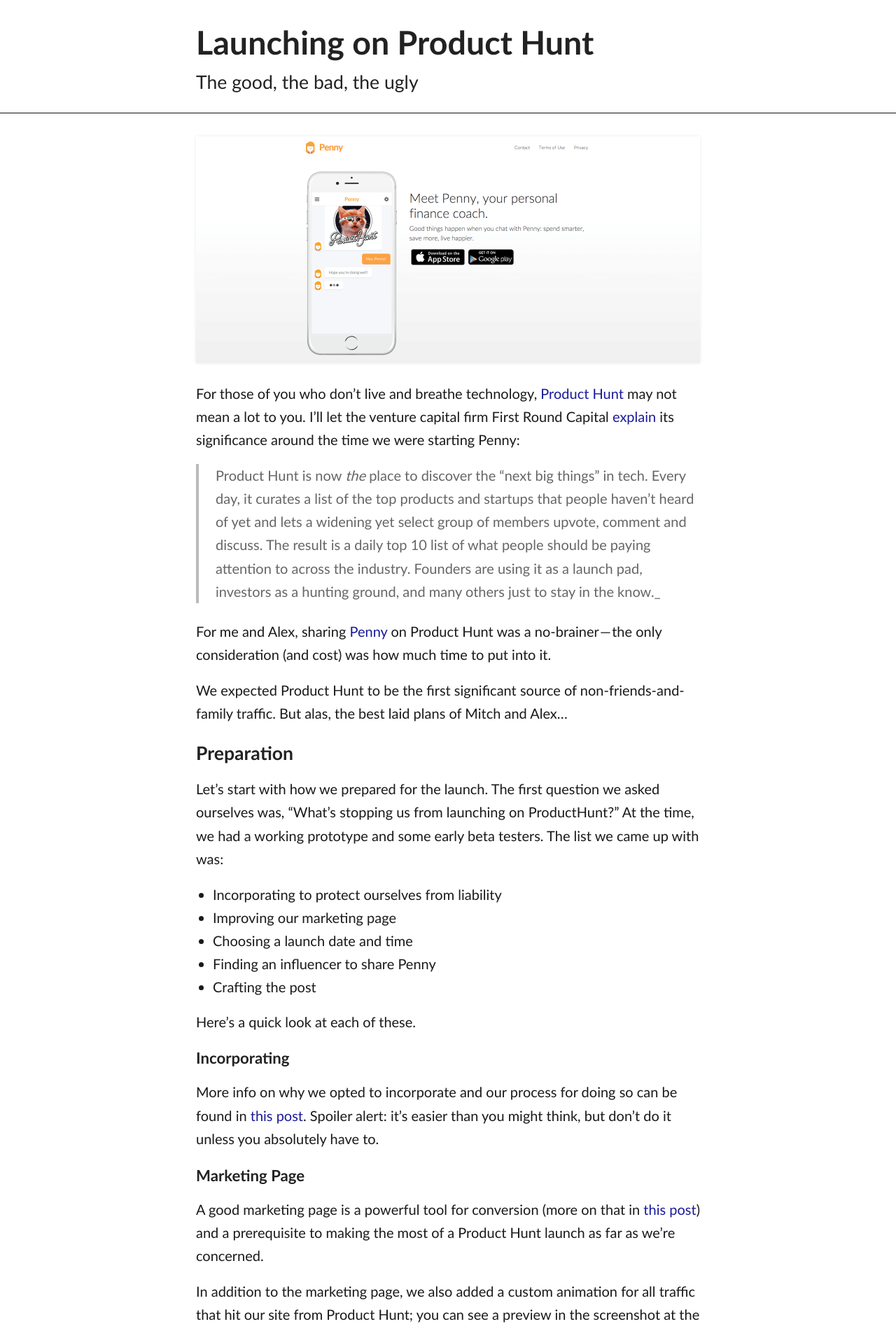
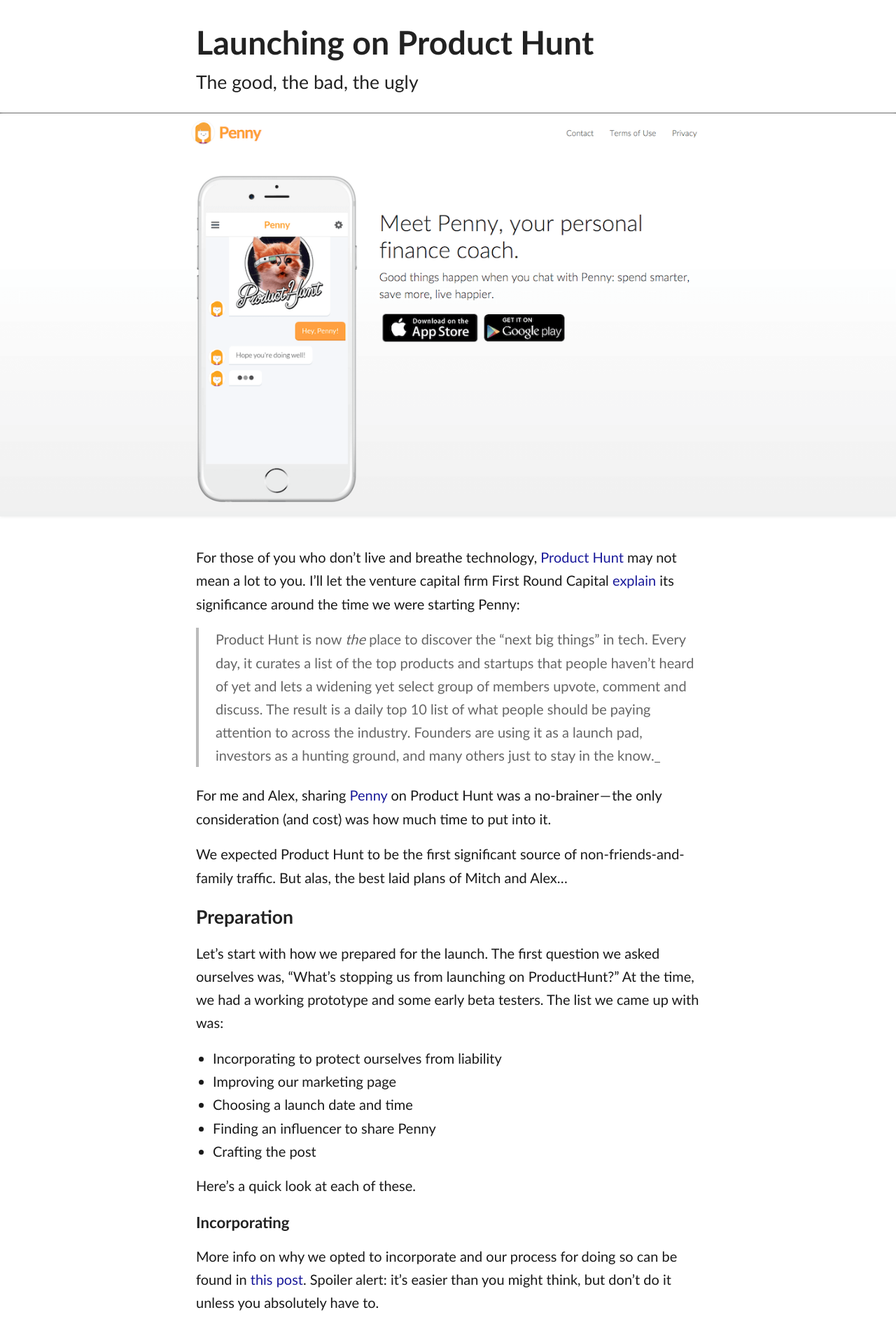
Before and after one commit to dontmitch/dontmitch.github.io, a Jekyll site: the page built from 2015-11-03-launching-on-product-hunt.md, in a window 1280 px wide. Shown: the top 1902 px of the page at 70% size. Built offline with Jekyll 4.4.1, drawn with Linux system fonts in a browser that asks for light colours; our own code applies the rules of GitHub Pages for plain Markdown files.

Commit message:
Switch to a splash image for PH post.

```diff
--- a/2015-11-03-launching-on-product-hunt.md
+++ b/2015-11-03-launching-on-product-hunt.md
@@ -3,9 +3,9 @@
 description: The good, the bad, the ugly
 date: 2015-11-03
 permalink: /2015/launching-on-product-hunt
+splash_url: /assets/images/product-hunt-landing-page.png
+splash_description: Penny's Product Hunt landing page
 ---
-
-![Penny's Product Hunt landing page](/assets/images/product-hunt-landing-page.png)
 
 For those of you who don't live and breathe technology, [Product Hunt](https://www.producthunt.com/) may not mean a lot to you. I'll let the venture capital firm First Round Capital [explain](http://firstround.com/review/Product-Hunt-is-Everywhere-This-is-How-It-Got-There/) its significance around the time we were starting Penny:
 
--- a/_layouts/default.html
+++ b/_layouts/default.html
@@ -27,7 +27,9 @@
       {% if page.splash_url %}
         <figure class="splash">
           <img src="{{ page.splash_url }}" alt="{{ page.splash_description }}" />
-          <figcaption>{{ page.splash_subtitle }}</figcaption>
+          {% if page.splash_subtitle %}
+            <figcaption>{{ page.splash_subtitle }}</figcaption>
+          {% endif %}
         </figure>
       {% endif %}
 
```
